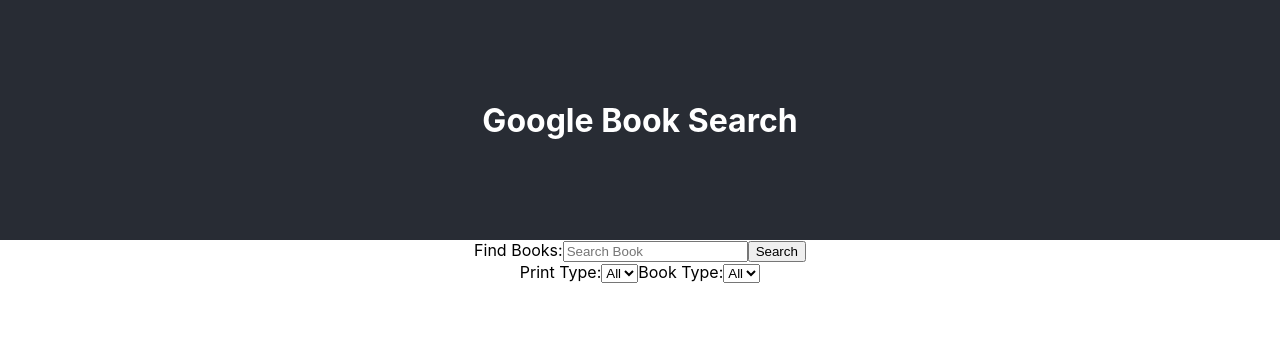
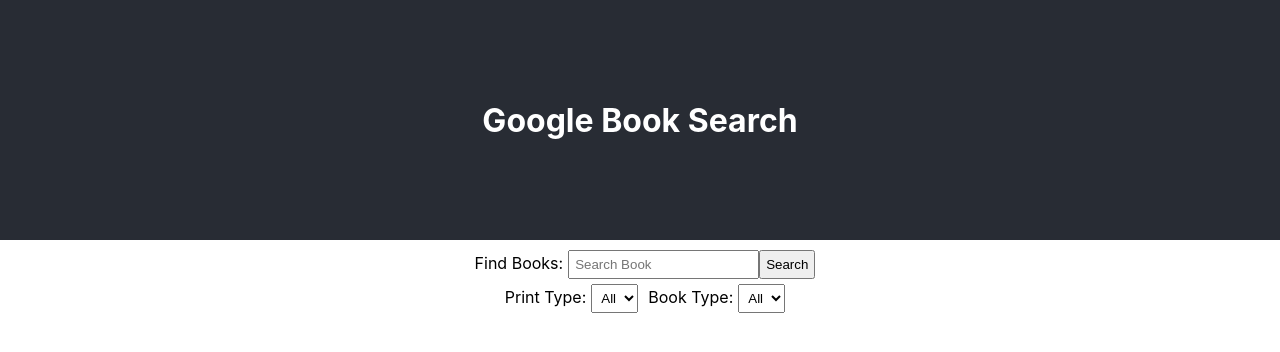
Before and after one commit to mr-dojo/google-book-search, a React (Create React App) app: page / in a window 1280 px wide. Shown: the top 352 px of the page. Built offline with nearby package versions, Linux system fonts and the light colour scheme.

Commit message:
Added full functionality to print type filter and styling for FilterBox component

```diff
--- a/src/filterBox/filterBox.css
+++ b/src/filterBox/filterBox.css
@@ -0,0 +1,16 @@
+.filter-box {
+  margin: 10px 0px;
+}
+
+.filter-bar {
+  margin: 5px 0px;
+}
+
+label {
+  margin-right: 5px;
+  margin-left: 10px;
+}
+
+input, button, select{
+  padding: 5px;
+}
--- a/src/filterBox/filterBox.js
+++ b/src/filterBox/filterBox.js
@@ -13,6 +13,20 @@
       if (e.target.value === "All") {
         return book
       } else if (book.volumeInfo.categories[0] === e.target.value) {
+        return book
+      } else {
+        return null
+      }
+    });
+    this.props.handleFilter(filteredData)
+  }
+
+  handlePrintTypeFilter(e) {
+    const data = this.props.booksData
+    const filteredData = data.filter(book => {
+      if (e.target.value === "All") {
+        return book
+      } else if (book.volumeInfo.printType === e.target.value) {
         return book
       } else {
         return null
@@ -43,21 +57,21 @@
   render() {
     return (
       <section className="filter-box">
-        <div className="search-bar">
+        <div>
           <form onSubmit={e => this.handleSubmit(e)}>
             <label htmlFor="search">Find Books:</label>
             <input type="text" name="search" id="search" placeholder="Search Book"></input>
             <button type="submit">Search</button>
           </form>
         </div>
-        <div className="type-filter">
-          <label htmlFor="print">Print Type:</label>
-          <select name="print">
+        <div className="filter-bar">
+          <label htmlFor="printType">Print Type:</label>
+          <select onChange={e => this.handlePrintTypeFilter(e)} name="printType">
             <option key="all" value="All">All</option>
             {this.findPrintTypes(this.props.booksData)}
           </select>
-          <label htmlFor="book">Book Type:</label>
-          <select onChange={e => this.handleBookTypeFilter(e)} name="Book Type:">
+          <label htmlFor="bookTypere">Book Type:</label>
+          <select onChange={e => this.handleBookTypeFilter(e)} name="bookType">
             <option key="all" value="All">All</option>
             {this.findBookTypes(this.props.booksData)}
           </select>
```
